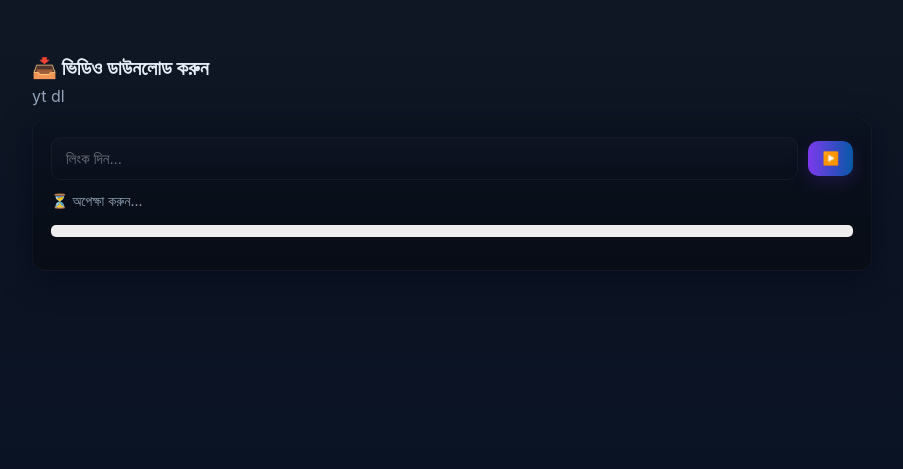
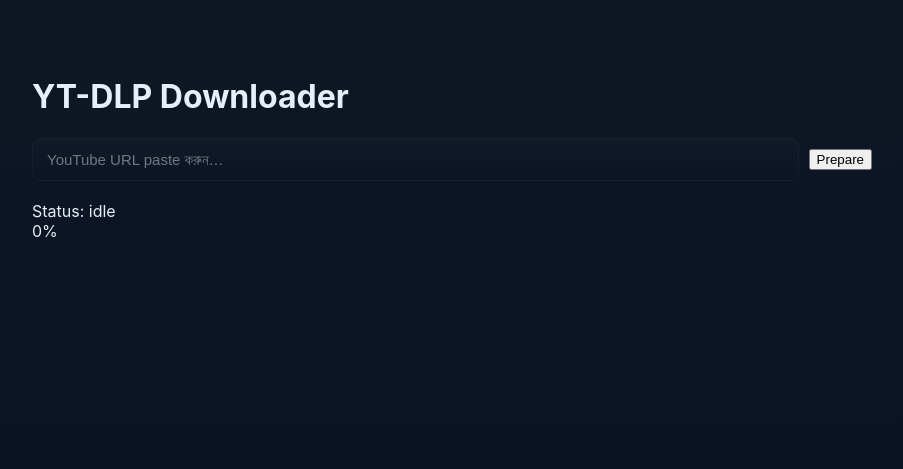
Before and after one commit to reaid44/yt-dlp, a Flask app: page / in a window 1280 px wide. Shown: the top 469 px of the page, without its empty margins (188-1091 px from the left). Run offline with Flask 2, Linux system fonts and the light colour scheme.

Commit message:
Update index.html

```diff
--- a/templates/index.html
+++ b/templates/index.html
@@ -1,45 +1,39 @@
 <!DOCTYPE html>
 <html lang="bn">
 <head>
-    <meta charset="UTF-8">
-    <title>ইউটিউব ডাউনলোডার</title>
-    <meta name="viewport" content="width=device-width, initial-scale=1.0">
-    <link rel="stylesheet" href="/static/style.css">
+  <meta charset="UTF-8" />
+  <meta name="viewport" content="width=device-width, initial-scale=1" />
+  <title>YT-DLP Downloader (Real Progress)</title>
+  <link rel="stylesheet" href="{{ url_for('static', filename='style.css') }}">
 </head>
 <body>
-    <main class="container">
-        <header>
-            <h1>📥 ভিডিও ডাউনলোড করুন</h1>
-            <p class="lead">yt dl</p>
-        </header>
+  <div class="container">
+    <h1>YT-DLP Downloader</h1>
 
-        <section class="card">
-            <div class="input-row">
-                <input type="text" id="urlInput" placeholder="লিংক দিন..." aria-label="video url">
-                <button id="startBtn" aria-label="Start" title="প্রসেস শুরু করুন">▶️</button>
-            </div>
+    <div class="input-row">
+      <input id="urlInput" type="text" placeholder="YouTube URL paste করুন…">
+      <button id="downloadBtn">Prepare</button>
+    </div>
 
-            <div id="status" class="status">⏳ অপেক্ষা করুন...</div>
+    <div class="meta" id="meta">
+      <img id="thumb" alt="" />
+      <div>
+        <div id="title"></div>
+        <div id="statusText">Status: idle</div>
+      </div>
+    </div>
 
-            <!-- Progress Bar -->
-            <div class="progress-container">
-                <div class="progress-bar" id="progressBar"></div>
-            </div>
+    <div id="progressContainer">
+      <div id="progressBar"></div>
+    </div>
+    <div id="progressPercent">0%</div>
 
-            <div id="preview" class="preview hidden">
-                <img id="thumb" src="/static/thumbnail.jpg" alt="Thumbnail">
-                <div class="meta">
-                    <h2 id="videoTitle">ভিডিও শিরোনাম</h2>
-                    <div class="actions" id="format-options">
-                        <a id="mp4Btn" class="btn" href="#">🎥 MP4</a>
-                        <a id="mp3Btn" class="btn" href="#">🔊 MP3</a>
-                        <a id="bothBtn" class="btn" href="#">🔗 লিংক দেখুন</a>
-                    </div>
-                </div>
-            </div>
-        </section>
-    </main>
+    <div class="actions">
+      <a id="mp4Btn" class="btn" href="#" style="display:none;">Download MP4</a>
+      <a id="mp3Btn" class="btn" href="#" style="display:none;">Download MP3</a>
+    </div>
+  </div>
 
-    <script src="/static/script.js"></script>
+  <script src="{{ url_for('static', filename='script.js') }}"></script>
 </body>
 </html>
```
